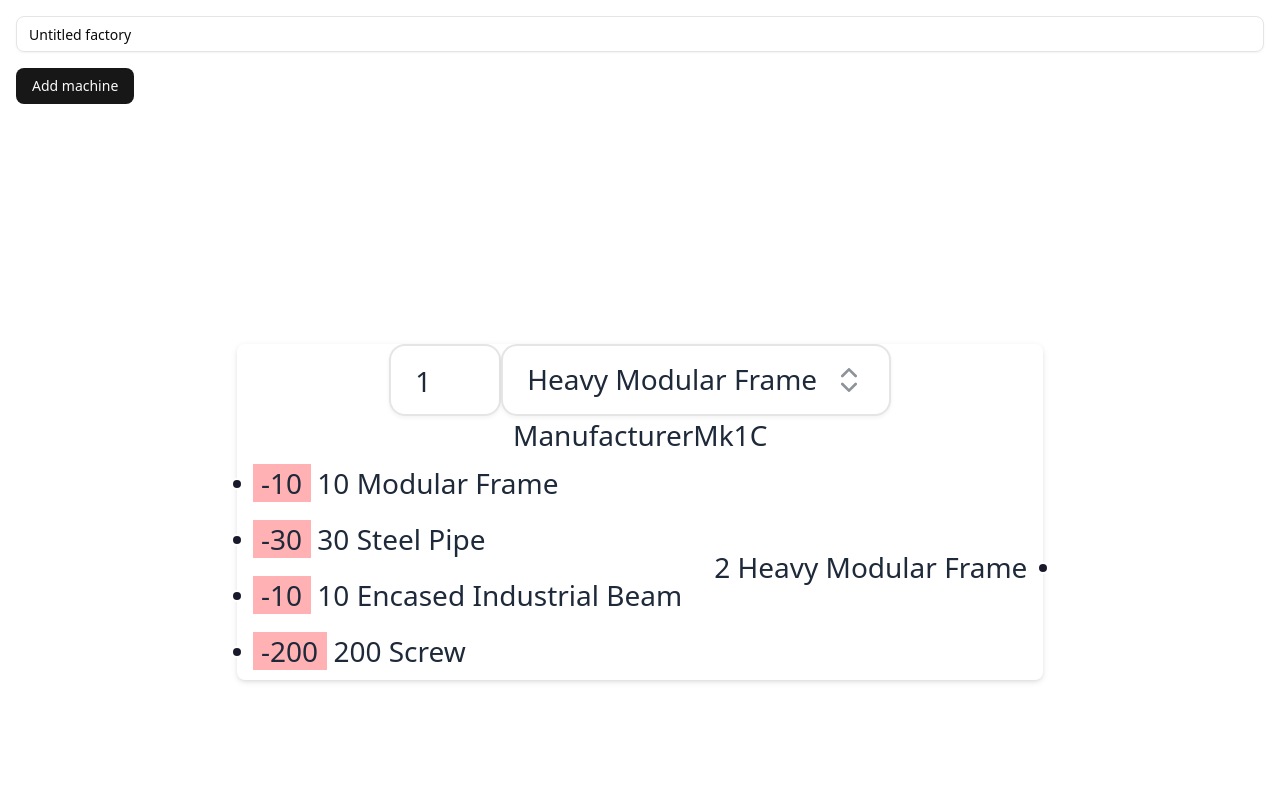
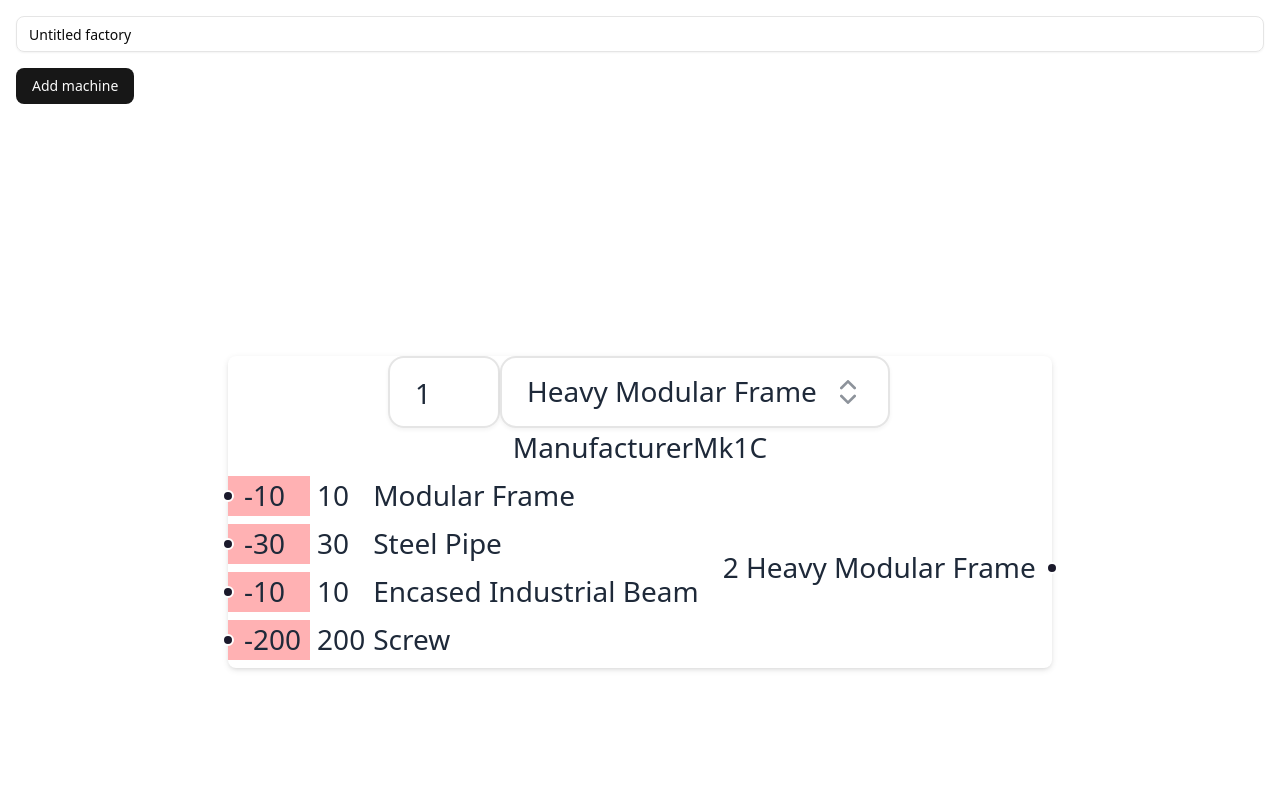
Before and after one commit to greensebastian/games-satisfactory-visualizer, a Next.js app in the folder src/: page /factories/1 in a window 1280 px wide. Both pictures are taken after a click on the button "Add machine". Shown: the top 800 px of the page. Built offline with nearby package versions, Linux system fonts and the light colour scheme.

Commit message:
feat: clearer coloring

```diff
--- a/src/app/factories/[factoryId]/factoryView.tsx
+++ b/src/app/factories/[factoryId]/factoryView.tsx
@@ -7,6 +7,7 @@ import { Button } from "@/components/ui/button";
 import { Combobox } from "../../../components/ui/combobox";
 import { useStore } from "zustand";
 import { Input } from "@/components/ui/input";
+import { Fragment } from "react";
 
 const nodeTypes = {
   buildingNode: BuildingNode
@@ -56,8 +57,8 @@ function BuildingNode({ id, data } : NodeProps<Node<Building>>){
     <div className="bg-white text-gray-800 text-sm rounded shadow flex flex-col items-stretch">
       <div className="flex justify-center items-center"><Input value={data.count} type="number" step={0.25} className="w-14 remove-arrow" onChange={e => setBuilding(id, s => ({ ...s, data: {...s.data, count: parseFloat(e.currentTarget.value)} }))} /><Combobox options={recipes.map(r => ({value: r.id, label: r.name}))} selectedOption={data.recipe.id} setOption={(recipeId) => setRecipe(id, recipeId) } /></div>
       <span className="text-center">{data.recipe.producedIn}</span>
-      <div className="flex items-stretch justify-between text-nowrap">
-        <div className="flex flex-col flex-1 justify-around gap-2 py-1">
+      <div className="flex items-stretch justify-between text-nowrap gap-1">
+        <div className="grid grid-cols-[repeat(3,max-content)] place-items-stretch flex-1 gap-1 py-1">
           {data.recipe.requires.map(input => {
             const handle = handleId(id, true, input.item)
             const available = availableCount(factory, handle)
@@ -65,10 +66,18 @@ function BuildingNode({ id, data } : NodeProps<Node<Building>>){
             const diff = available - required
             const diffClass = diff < 0 ? "bg-red-400/50" : diff < required * 0.1 ? "bg-green-400/50" : "bg-yellow-400/50"
             return (
-              <div key={`input-${input.item}`} className="relative px-2">
-                <Handle type="target" position={Position.Left} isConnectable={true} id={handle}/>
-                <span className={"px-1 py-[0.5] " + diffClass}>{diff >= 0 ? `+${diff}` : diff}</span> {required} {displayName(input.item)}
-              </div>
+              <Fragment key={`input-${input.item}`}>
+                <div className="relative">
+                  <Handle type="target" position={Position.Left} isConnectable={true} id={handle}/>
+                  <div className={"pl-2 pr-1 py-[0.5] " + diffClass}>{diff >= 0 ? `+${diff}` : diff}</div>
+                </div>
+                <div className="flex items-center">
+                  {required}
+                </div>
+                <div className="flex items-center">
+                  {displayName(input.item)}
+                </div>
+              </Fragment>
             )
           })}
         </div>
```
